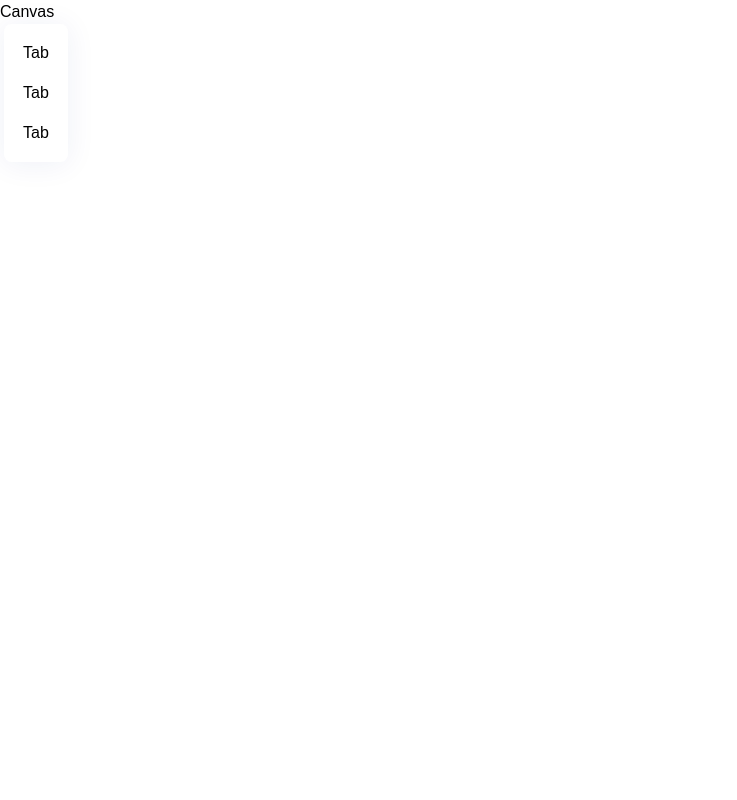
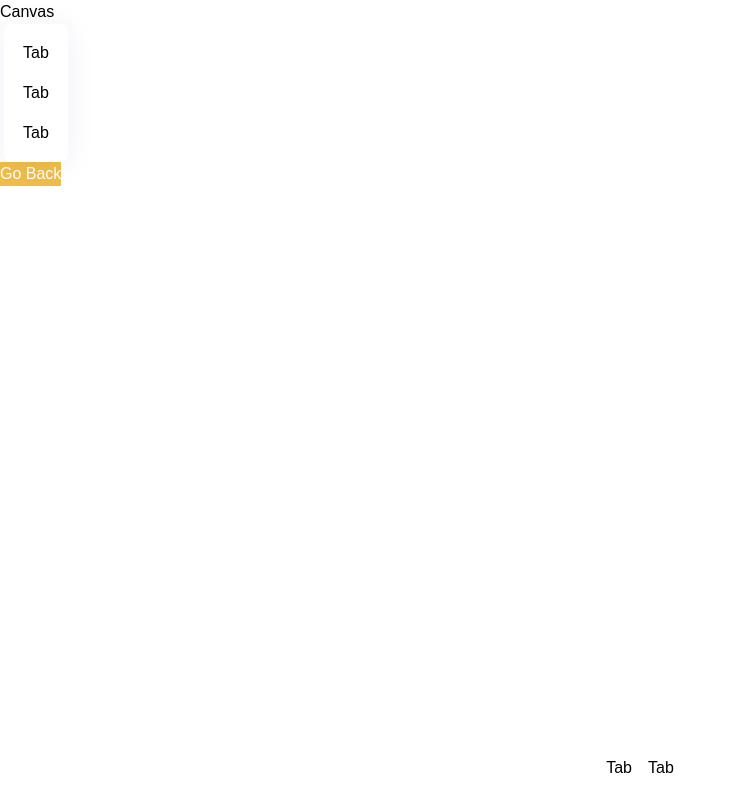
Before and after one commit to NathanHTC/3D_tshirt_webapp, a React (Vite) app in the folder client/: page / in a window 1280 px wide. Both pictures are taken after a click on the button "Customize It". Shown: the whole page, without its empty margins (0-737 px from the left). Built offline with nearby package versions, Linux system fonts and the light colour scheme; the HTML template or start-up script is replaced by a standard one; a web font is replaced by a local one.

Commit message:
added filtertabs to customizer page

```diff
--- a/client/src/pages/Customizer.jsx
+++ b/client/src/pages/Customizer.jsx
@@ -35,6 +35,32 @@ const Customizer = () => {
                 ))}
               </div>
             </div>
+          </motion.div>
+
+          <motion.div className="absolute top-5 right-5 z-10"
+            {...fadeAnimation}>
+              <CustomButton
+                type="filled"
+                title="Go Back"
+                customStyles="w-fit px-4 py-1.5 font-bold bg-sky-500"
+                handleClick={()=>{state.intro = true}}>
+
+              </CustomButton>
+
+          </motion.div>
+
+          <motion.div className="filtertabs-container"
+            {...slideAnimation('up')}>
+              {FilterTabs.map((tab) => (
+                <Tab
+                  key={tab.name}
+                  tab={tab}
+                  isFilterTab
+                  isActiveTab=""
+                  handleClick={() => {}}
+                  >
+                </Tab>
+              ))}
 
           </motion.div>
         </>
```
